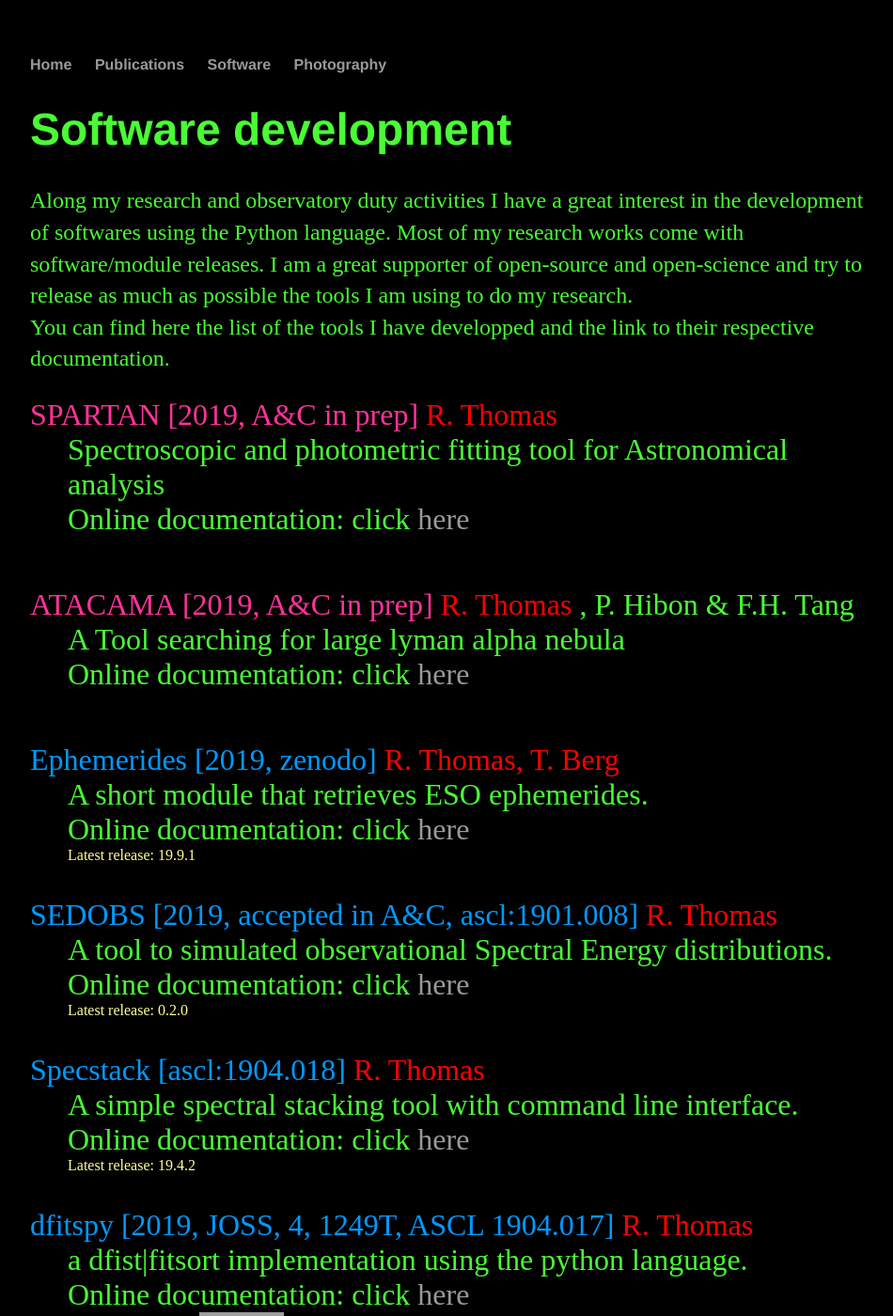
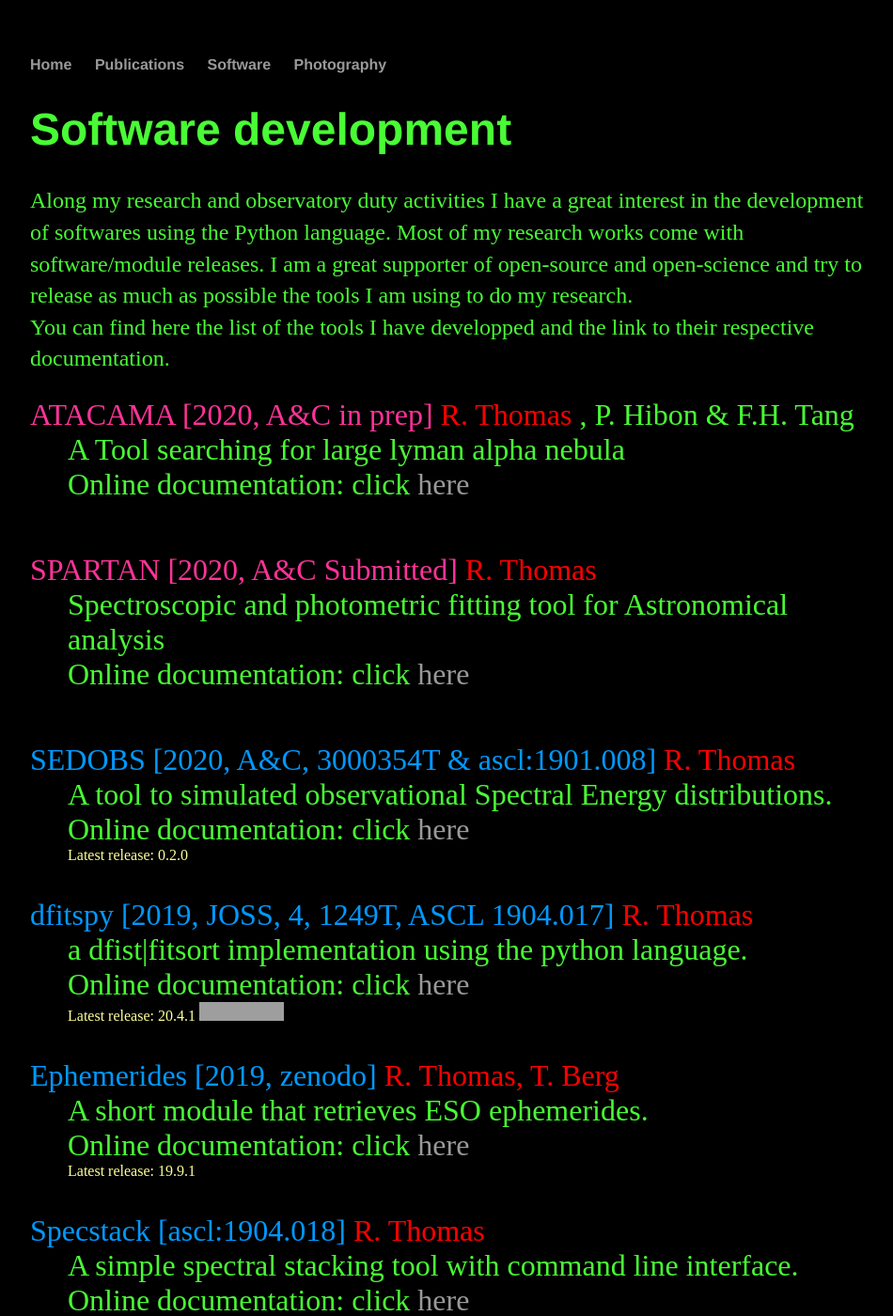
Before and after one commit to astrom-tom/astrom-tom.github.io, a Jekyll site: the page built from Software/index.html, in a window 1280 px wide and 1400 px high. Shown: the whole window at 94% size, without its empty margins (160-1110 px from the left). Built offline with Jekyll 4.4.1, drawn with Linux system fonts in a browser that asks for light colours; some of the changed text lies outside the part shown; grey boxes are pictures that could not be loaded.

Commit message:
dfitspy update

```diff
--- a/Software/index.html
+++ b/Software/index.html
@@ -13,16 +13,27 @@ title: Romain Thomas, Fellow Astronomer
 		You can find here the list of the tools I have developped and the link to their respective documentation.<br>
 
 <dl style="color:rgb(73, 251, 53);" >
+   <dt> <font size="6"> <span class='softP'>ATACAMA [2020, A&C in prep]</span>  <span class='me'> R. Thomas </span>, P. Hibon & F.H. Tang</font>  </dt>
+       <dd> <font size="6">  A Tool searching for large lyman alpha nebula  <br> Online documentation:
+	       click <a href="https://astrom-tom.github.io/ATACAMA/build/html/index.html">here</a>  </font>
+			<br><br><br>&nbsp;</dd>
 
-   <dt> <font size="6"> <span class='softP'>SPARTAN [2019, A&C in prep]</span>  <span class='me'> R. Thomas </span> </font>  </dt>
+   <dt> <font size="6"> <span class='softP'>SPARTAN [2020, A&C Submitted]</span>  <span class='me'> R. Thomas </span> </font>  </dt>
        <dd> <font size="6">  Spectroscopic and photometric fitting tool for Astronomical analysis  <br> Online documentation:
 	       click <a href="https://astrom-tom.github.io/SPARTAN/build/html/index.html">here</a>  </font>
 			<br><br><br>&nbsp;</dd>
 
-   <dt> <font size="6"> <span class='softP'>ATACAMA [2019, A&C in prep]</span>  <span class='me'> R. Thomas </span>, P. Hibon & F.H. Tang</font>  </dt>
-       <dd> <font size="6">  A Tool searching for large lyman alpha nebula  <br> Online documentation:
-	       click <a href="https://astrom-tom.github.io/ATACAMA/build/html/index.html">here</a>  </font>
-			<br><br><br>&nbsp;</dd>
+  <dt> <font size="6"> <span class='softR'>SEDOBS [2020, A&C, 3000354T & ascl:1901.008]</span>  <span class='me'> R. Thomas </span> </font>  </dt>
+       <dd> <font size="6">  A tool to simulated observational Spectral Energy distributions. <br> Online documentation:
+	       click <a href="https://astrom-tom.github.io/SEDobs/build/html/index.html">here</a>  </font><br>
+			<span class='softV'> Latest release: 0.2.0</span>
+	       			<br><br>&nbsp;</dd>
+  <dt> <font size="6"> <span class='softR'>dfitspy [2019, JOSS, 4, 1249T, ASCL 1904.017]</span>  <span class='me'> R. Thomas </span> </font>  </dt>
+       <dd> <font size="6">  a dfist|fitsort implementation using the python language. <br> Online documentation:
+	       click <a href="https://astrom-tom.github.io/dfitspy/build/html/index.html">here</a>  </font> <br>
+			<span class='softV'> Latest release: 20.4.1</span> <a href="https://zenodo.org/badge/latestdoi/150992970"><img src="https://zenodo.org/badge/150992970.svg" alt="DOI"></a>
+	       			<br><br>&nbsp;</dd>
+
 
   <dt> <font size="6"> <span class='softR'>Ephemerides [2019, zenodo]</span>  <span class='me'> R. Thomas, T. Berg </span> </font>  </dt>
        <dd> <font size="6">  A short module that retrieves ESO ephemerides. <br> Online documentation:
@@ -30,22 +41,10 @@ title: Romain Thomas, Fellow Astronomer
 			<span class='softV'> Latest release: 19.9.1</span>
 	       			<br><br>&nbsp;</dd>
 
-  <dt> <font size="6"> <span class='softR'>SEDOBS [2019, accepted in A&C, ascl:1901.008]</span>  <span class='me'> R. Thomas </span> </font>  </dt>
-       <dd> <font size="6">  A tool to simulated observational Spectral Energy distributions. <br> Online documentation:
-	       click <a href="https://astrom-tom.github.io/SEDobs/build/html/index.html">here</a>  </font><br>
-			<span class='softV'> Latest release: 0.2.0</span>
-	       			<br><br>&nbsp;</dd>
-
   <dt> <font size="6"> <span class='softR'>Specstack [ascl:1904.018]</span>  <span class='me'> R. Thomas </span> </font>  </dt>
        <dd> <font size="6">  A simple spectral stacking tool with command line interface.  <br> Online documentation:
 	       click <a href="https://astrom-tom.github.io/specstack/build/html/index.html">here</a>  </font> <br>
 			<span class='softV'> Latest release: 19.4.2</span>
-	       			<br><br>&nbsp;</dd>
-
-  <dt> <font size="6"> <span class='softR'>dfitspy [2019, JOSS, 4, 1249T, ASCL 1904.017]</span>  <span class='me'> R. Thomas </span> </font>  </dt>
-       <dd> <font size="6">  a dfist|fitsort implementation using the python language. <br> Online documentation:
-	       click <a href="https://astrom-tom.github.io/dfitspy/build/html/index.html">here</a>  </font> <br>
-			<span class='softV'> Latest release: 20.4.1</span> <a href="https://zenodo.org/badge/latestdoi/150992970"><img src="https://zenodo.org/badge/150992970.svg" alt="DOI"></a>
 	       			<br><br>&nbsp;</dd>
 
    <dt> <font size="6"> <span class='softR'>Photon [2019, ascl:1901.007]</span>  <span class='me'> R. Thomas </span> </font>  </dt>
```
